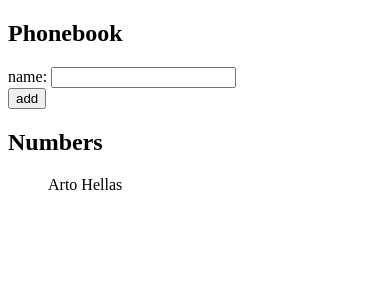
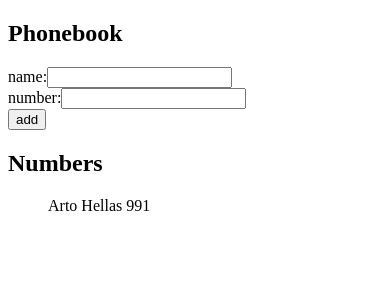
Before and after one commit to pointlessrapunzel/fullstackopen-2020, a React (Create React App) app in the folder part2/phonebook/: page / in a window 390 px wide. Shown: the top 300 px of the page. Built offline with nearby package versions, Linux system fonts and the light colour scheme.

Commit message:
submit ex 2.8, phonebook step3

```diff
--- a/part2/phonebook/src/App.js
+++ b/part2/phonebook/src/App.js
@@ -1,18 +1,31 @@
 import React, { useState } from 'react';
+
+const Input = ({label, value, onChange}) => {
+  return (
+    <div>
+      {label}:
+      <input
+        value={value}
+        onChange={onChange}
+      />
+    </div>
+  )
+}
 
 const NumbersList = ({persons}) => {
   return (
     <ul style={{'listStyle': 'none'}}>
-      {persons.map(p => <li key={p.name}>{p.name}</li>)}
+      {persons.map(p => <li key={p.name}>{p.name} {p.number}</li>)}
     </ul>
   )
 }
 
 const App = () => {
   const [ persons, setPersons ] = useState([
-    { name: 'Arto Hellas' }
+    { name: 'Arto Hellas', number: '991' }
   ])
   const [ newName, setNewName ] = useState('')
+  const [ newNumber, setNewNumber ] = useState('')
 
   const handleAddPerson = e => {
     e.preventDefault()
@@ -23,25 +36,26 @@ const App = () => {
     }
 
     setPersons(persons.concat(
-      { name: newName }
+      { name: newName, number: newNumber }
     ))
     setNewName('')
+    setNewNumber('')
   }
 
   const handleNewNameChange = e => {
     setNewName(e.target.value)
   }
 
+  const handleNewNumberChange = e => {
+    setNewNumber(e.target.value)
+  }
+
   return (
     <div className="App">
       <h2>Phonebook</h2>
       <form onSubmit={handleAddPerson}>
-        <div>
-          name: <input
-            onChange={handleNewNameChange}
-            value={newName}
-          />
-        </div>
+        <Input label='name' value={newName} onChange={handleNewNameChange} />
+        <Input label='number' value={newNumber} onChange={handleNewNumberChange} />
         <div>
           <button type='submit'>add</button>
         </div>
```
